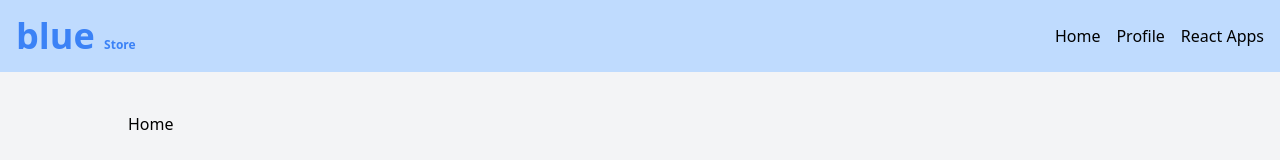
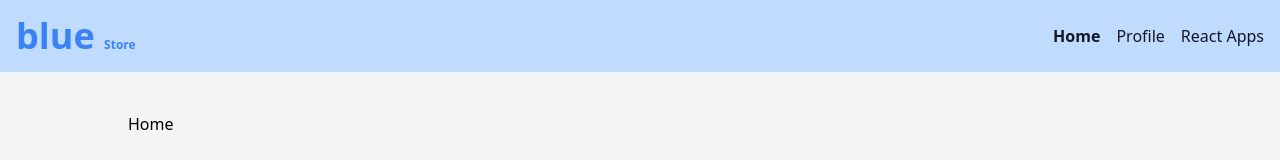
Before and after one commit to MAlngaawy/blue-store, a React (Vite) app: page / in a window 1280 px wide. Shown: the top 160 px of the page. Built offline with nearby package versions, Linux system fonts and the light colour scheme.

Commit message:
handle active link style

```diff
--- a/src/app/Layout/Components/TopBar/TopBar.tsx
+++ b/src/app/Layout/Components/TopBar/TopBar.tsx
@@ -1,5 +1,5 @@
 import React, { useState } from "react";
-import { json, Link } from "react-router-dom";
+import { json, Link, NavLink } from "react-router-dom";
 import cn from "classnames";
 
 type Props = {};
@@ -59,10 +59,17 @@ type ListItemProps = {
 const ListItem = ({ text, link, className, setShow }: ListItemProps) => {
   return (
     <li
-      className={`font-medium ${className}`}
+      className={` text-gray-900 ${className}`}
       onClick={() => setShow && setShow(false)}
     >
-      <Link to={link}>{text}</Link>
+      <NavLink
+        style={({ isActive }) =>
+          isActive ? { fontWeight: "bold" } : { fontWeight: "400" }
+        }
+        to={link}
+      >
+        {text}
+      </NavLink>
     </li>
   );
 };
```
